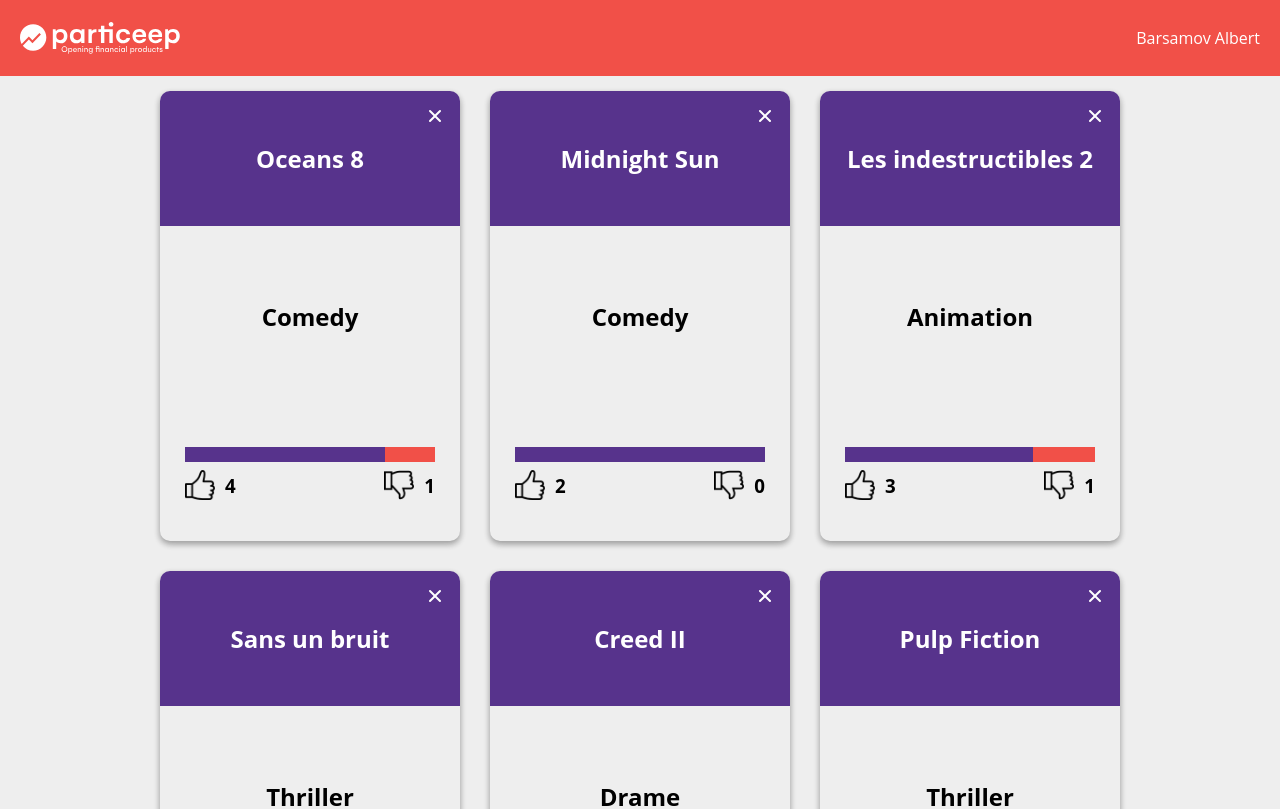
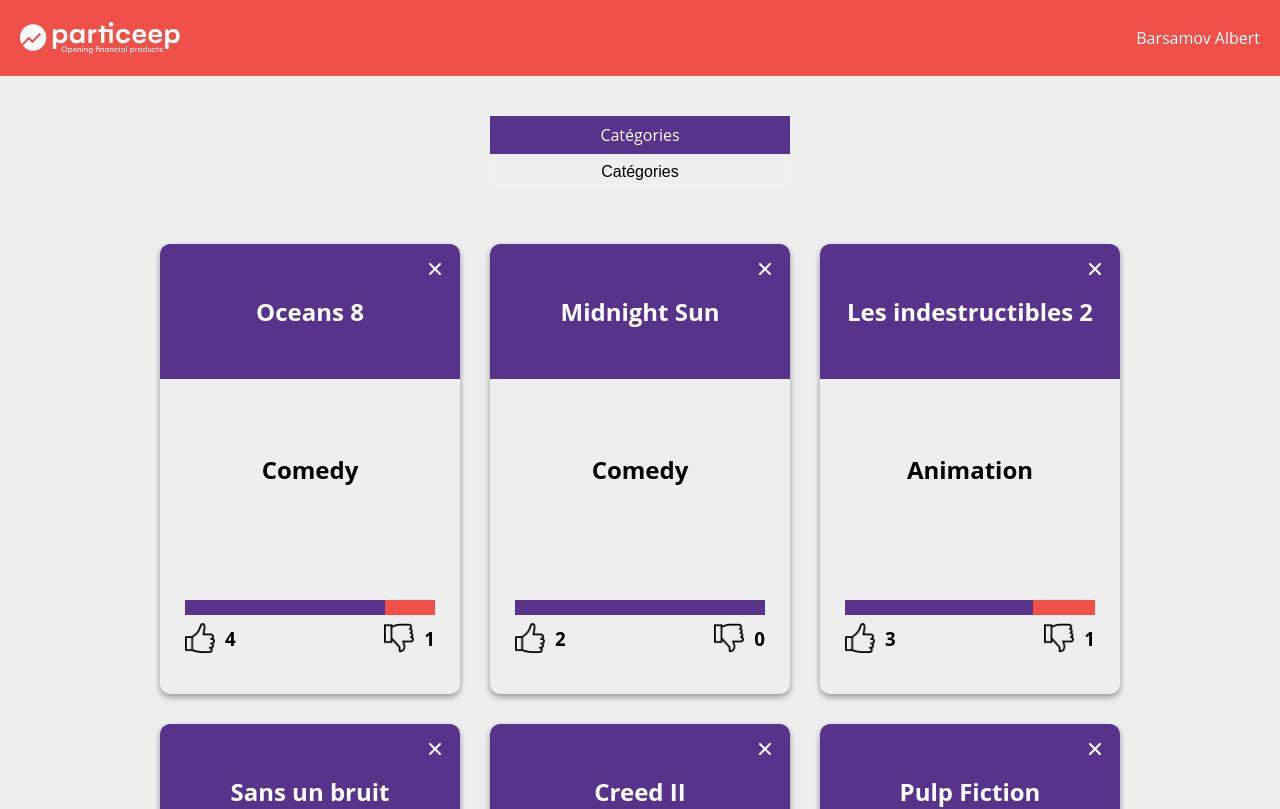
Before and after one commit to Alik64/particeep, a React (Create React App) app: page / in a window 1280 px wide. Shown: the top 809 px of the page. Built offline with nearby package versions, Linux system fonts and the light colour scheme.

Commit message:
Implement filter on Movies.js

```diff
--- a/package.json
+++ b/package.json
@@ -10,6 +10,7 @@
     "react": "^18.2.0",
     "react-dom": "^18.2.0",
     "react-scripts": "5.0.1",
+    "uuid": "^8.3.2",
     "web-vitals": "^2.1.4"
   },
   "scripts": {
--- a/src/components/Movies/Movies.js
+++ b/src/components/Movies/Movies.js
@@ -1,12 +1,14 @@
-import React, { useEffect, useState } from "react";
+import React, { useEffect, useMemo, useState } from "react";
 import { movies$ } from "../../data/movies";
+import MySelect from "../UI/MySelect";
 
 import Card from "./Card";
 
 import style from "./Movies.module.css";
 
 const Movies = () => {
-  const [movies, setMovies] = useState(null);
+  const [movies, setMovies] = useState([]);
+  const [selectSort, setSelectSort] = useState("");
 
   useEffect(() => {
     const fetchData = async () => {
@@ -15,10 +17,43 @@ const Movies = () => {
     };
     fetchData();
   }, []);
+
+  const moviesCategories = () => {
+    const categories = movies?.map((movies) => movies.category);
+    const [...arrOfOptions] = new Set(categories);
+    return arrOfOptions;
+  };
+
+  const sortedMovies = useMemo(() => {
+    if (selectSort === "all") {
+      return movies;
+    }
+    if (selectSort) {
+      console.log("selectSort : ", selectSort);
+      return [...movies].filter((movie) => movie.category === selectSort);
+    }
+
+    return movies;
+  }, [selectSort, movies]);
+
+  const sortMovies = (sort) => {
+    setSelectSort(sort);
+  };
   console.log("movies : ", movies);
+
   return (
-    <div className={style.moviesList}>
-      {movies?.map((movie) => (
+    <div className={style.root}>
+      <div className={style.movies_filter}>
+        <MySelect
+          onChange={sortMovies}
+          defaultValue="Catégories"
+          value={selectSort}
+          options={moviesCategories()}
+        />
+      </div>
+
+      <div className={style.movies_list}>
+        {sortedMovies?.map((movie) => (
           <Card
             key={movie.id}
             title={movie.title}
@@ -28,6 +63,7 @@ const Movies = () => {
           />
         ))}
       </div>
+    </div>
   );
 };
 
--- a/src/components/Movies/Movies.module.css
+++ b/src/components/Movies/Movies.module.css
@@ -1,4 +1,4 @@
-.moviesList {
+.movies_list {
     display: flex;
     flex-wrap: wrap;
     justify-content: center;
--- /dev/null
+++ b/src/components/UI/MySelect.js
@@ -0,0 +1,37 @@
+import React from "react";
+import PropTypes from "prop-types";
+
+import { v4 as uuidv4 } from "uuid";
+
+import style from "./MySelect.module.css";
+
+export default function MySelect({ options, defaultValue, value, onChange }) {
+  const handleChange = (e) => {
+    onChange && onChange(e.target.value);
+  };
+
+  return (
+    <div className={style.root}>
+      <label for="mySelect">Catégories</label>
+      <select value={value} onChange={handleChange} id="mySelect">
+        <option disabled value="">
+          {defaultValue}
+        </option>
+        <option value="all">All</option>
+        {options.map((option) => (
+          <option key={uuidv4()} value={option}>
+            {" "}
+            {option}
+          </option>
+        ))}
+      </select>
+    </div>
+  );
+}
+
+MySelect.propTypes = {
+  options: PropTypes.node,
+  defaultValue: PropTypes.string,
+  value: PropTypes.string,
+  onChange: PropTypes.func,
+};
--- /dev/null
+++ b/src/components/UI/MySelect.module.css
@@ -0,0 +1,32 @@
+.root {
+  display: flex;
+  flex-direction: column;
+  align-items: center;
+}
+
+label {
+  position: relative;
+  top: 40px;
+  background-color: var(--customDarkViolet);
+  width: 300px;
+  color: #fff;
+  text-align: center;
+  padding: 8px 0;
+}
+
+select {
+  margin: 40px;
+  width: 300px;
+  appearance: none;
+  font-size: 16px;
+  border: 1px solid #eee;
+  height: 35px;
+  text-align: center;
+  outline: none;
+}
+
+option {
+  cursor: pointer;
+  margin-bottom: 5px;
+  text-align: center;
+}
```
Also changed, not shown: 1 other file (tests, documents, lock files or other folders). Lines whose indentation alone changed are shown as unchanged.
